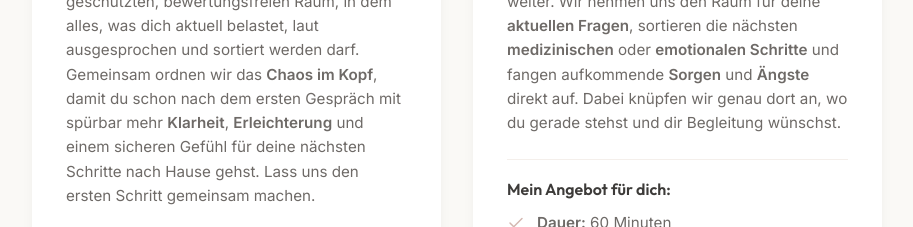
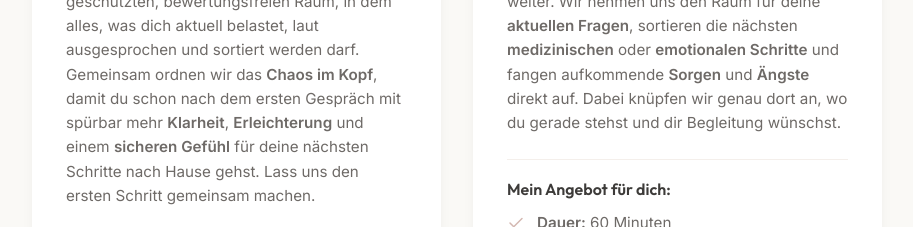
Before and after one commit to nielsinoglindini/kinderwunsch, a React (Vite) app: page / in a window 1280 px wide. Shown: the part 4280-4507 px from the top of the page, without its empty margins (183-1096 px from the left). Built offline with nearby package versions, Linux system fonts and the light colour scheme.

Commit message:
refactor: emphasize "sicheres Gefühl" with bold styling in the Erstgespräch description

```diff
--- a/src/App.tsx
+++ b/src/App.tsx
@@ -285,7 +285,7 @@ function App() {
                 <h3>Erstgespräch</h3>
               </div>
               <p className="pricing-description" style={{ color: 'var(--color-text-muted)', fontSize: '0.95rem', lineHeight: '1.6', marginBottom: '24px' }}>
-                Der Kinderwunschweg kann emotional aufwühlend sein und <strong>brennende Fragen</strong> oder <strong>Sorgen</strong> hinterlassen, die dich gedanklich kaum zur Ruhe kommen lassen. In unserem Erstgespräch schenke ich dir einen geschützten, bewertungsfreien Raum, in dem alles, was dich aktuell belastet, laut ausgesprochen und sortiert werden darf. Gemeinsam ordnen wir das <strong>Chaos im Kopf</strong>, damit du schon nach dem ersten Gespräch mit spürbar mehr <strong>Klarheit</strong>, <strong>Erleichterung</strong> und einem sicheren Gefühl für deine nächsten Schritte nach Hause gehst. Lass uns den ersten Schritt gemeinsam machen.
+                Der Kinderwunschweg kann emotional aufwühlend sein und <strong>brennende Fragen</strong> oder <strong>Sorgen</strong> hinterlassen, die dich gedanklich kaum zur Ruhe kommen lassen. In unserem Erstgespräch schenke ich dir einen geschützten, bewertungsfreien Raum, in dem alles, was dich aktuell belastet, laut ausgesprochen und sortiert werden darf. Gemeinsam ordnen wir das <strong>Chaos im Kopf</strong>, damit du schon nach dem ersten Gespräch mit spürbar mehr <strong>Klarheit</strong>, <strong>Erleichterung</strong> und einem <strong>sicheren Gefühl</strong> für deine nächsten Schritte nach Hause gehst. Lass uns den ersten Schritt gemeinsam machen.
               </p>
               <div style={{ borderTop: '1px solid var(--color-bg-secondary)', paddingTop: '20px', marginBottom: '24px' }}>
                 <h4 style={{ fontSize: '1rem', marginBottom: '12px', fontWeight: 600 }}>Mein Angebot für dich:</h4>
```
